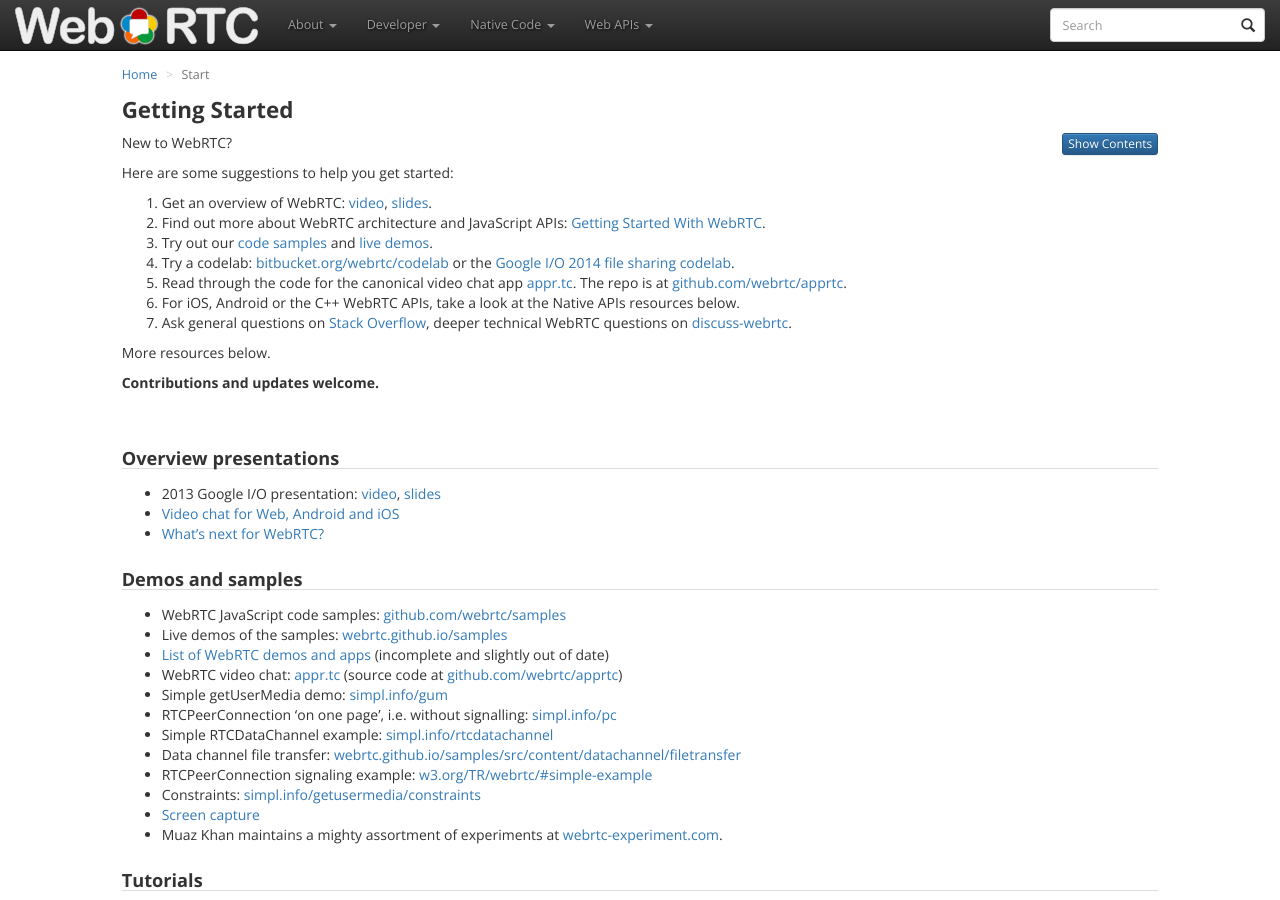
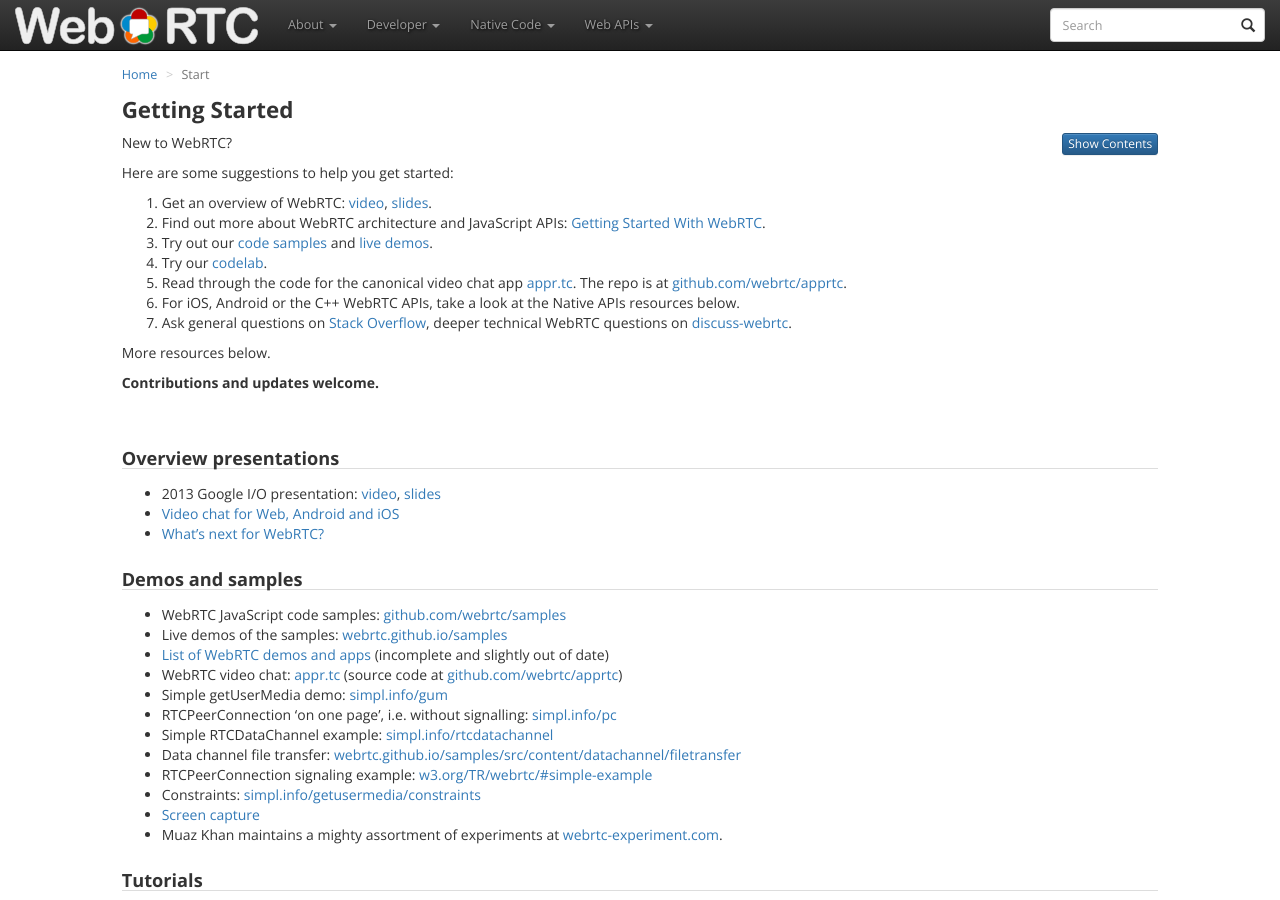
Before and after one commit to webrtc/webrtc-org, a Jekyll site: the page built from start/index.md, in a window 1280 px wide and 900 px high. Built offline with Jekyll 4.4.1, drawn with Linux system fonts in a browser that asks for light colours.

Commit message:
Updated /start codelab link

```diff
--- a/start/index.md
+++ b/start/index.md
@@ -13,7 +13,7 @@ Here are some suggestions to help you get started:
 1. Get an overview of WebRTC: [video](https://youtube.com/watch?v=p2HzZkd2A40), [slides](http://io13webrtc.appspot.com/).
 2. Find out more about WebRTC architecture and JavaScript APIs: [Getting Started With WebRTC](http://html5rocks.com/en/tutorials/webrtc/basics/).
 3. Try out our [code samples](https://github.com/webrtc/samples) and [live demos](https://webrtc.github.io/samples).
-4. Try a codelab: [bitbucket.org/webrtc/codelab](https://bitbucket.org/webrtc/codelab) or the [Google I/O 2014 file sharing codelab](http://io2014codelabs.appspot.com/static/codelabs/webrtc-file-sharing/#1).
+4. Try our [codelab](https://codelabs.developers.google.com/codelabs/webrtc-web/#0).
 5. Read through the code for the canonical video chat app [appr.tc](https://appr.tc). The repo is at [github.com/webrtc/apprtc](http://github.com/webrtc/apprtc).
 6. For iOS, Android or the C++ WebRTC APIs, take a look at the Native APIs resources below.
 7. Ask general questions on [Stack Overflow](http://stackoverflow.com/tags/webrtc), deeper technical WebRTC questions on [discuss-webrtc](http://groups.google.com/forum/?fromgroups#!forum/discuss-webrtc).
```
